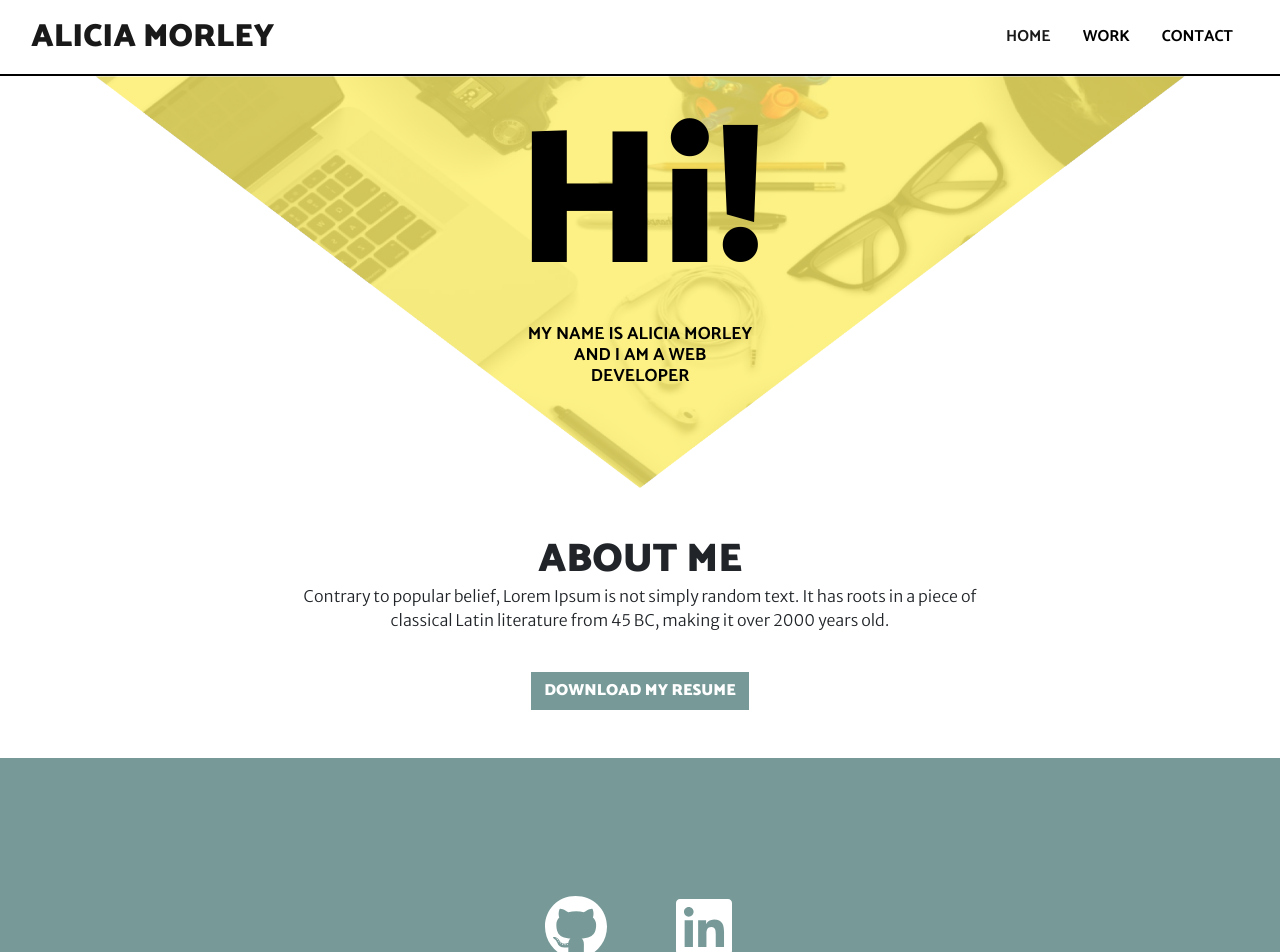
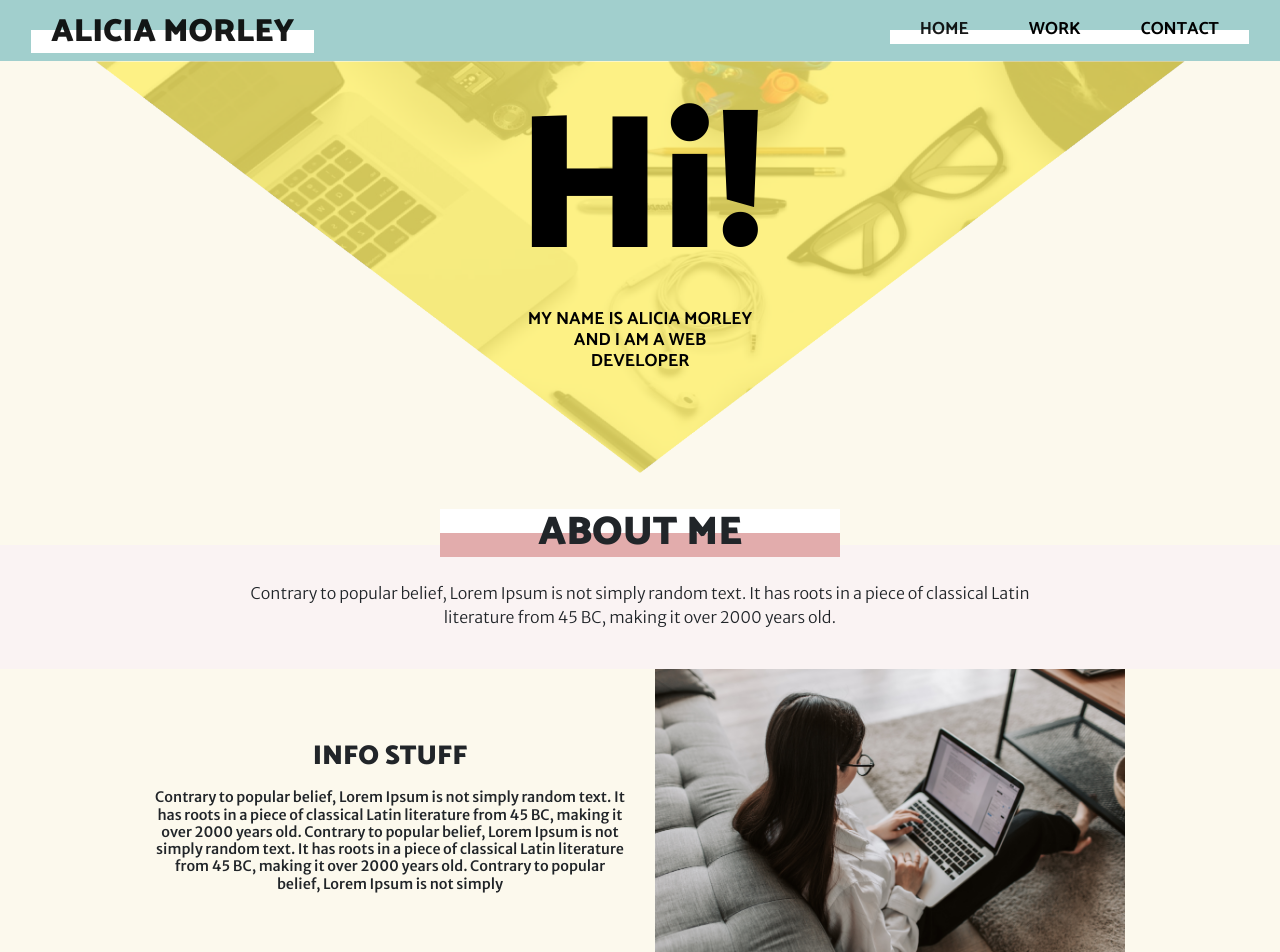
Before and after one commit to Alicia-M-M/alicia-morley-portfolio-site, a React (Create React App) app: page /home in a window 1280 px wide. Shown: the top 952 px of the page. Built offline with nearby package versions, Linux system fonts and the light colour scheme.

Commit message:
about-updates

```diff
--- a/src/App.css
+++ b/src/App.css
@@ -1,4 +1,5 @@
 body {
+  background-color: #FCF9ED;
   font-family:"Merriweather Sans";
   font-weight:300;
   margin:0px;
@@ -50,11 +51,18 @@ h5{
 /* HeaderComponent */
 
 .navbar{
-  border-bottom:solid 2px black;
+  background-color: #A1CFCD;
+  /* border-bottom:solid 2px black; */
 }
 
 .navbar-light .navbar-nav .nav-link{
+  font-family:"Catamaran";
+  font-weight:700;
+  font-size: 1.1rem;
   color:black;
+  background:linear-gradient(to bottom,  #A1CFCD 50%, #FFFFFF 50%);
+  max-height:45px;
+  padding:0 30px;
 }
 
 .navbar-light .navbar-toggler{
@@ -69,19 +77,32 @@ h5{
   transition:all 0.3s ease-in-out;
 }
 
-.nav-link{
-  font-family:"Catamaran";
-  font-weight:700;
-  font-size: 1rem;
-  color:black;
-}
-
 .navbar-brand {
   font-family:"Catamaran";
   font-weight:900;
   font-size: 1.5rem;
   color:black;
+  background:linear-gradient(to bottom,  #A1CFCD 50%, #FFFFFF 50%);
+  max-height:45px;
+  padding:0 20px
 }
+
+/* AboutComponent */
+
+.about-me-header{
+  margin-top:-36px;
+  background:linear-gradient(to bottom, #FFFFFF 50%, #E2ACAC 50%);
+  max-width: 400px;
+}
+
+.about-me-container{
+  background-color: #FAF3F3;
+}
+
+.about-info-styling{
+  max-width:1000px;
+}
+
 
 /* GraphicComponent */
 
@@ -95,7 +116,7 @@ h5{
   font-size: 1rem;
 }
 .hero-graphic-photo{
-  max-width:1893px;
+  max-width:1366px;
   position: relative;
   color:black;
 }
--- a/src/components/AboutComponent.js
+++ b/src/components/AboutComponent.js
@@ -2,15 +2,23 @@ import React from 'react';
 import { Button } from 'reactstrap';
 
 function About(props) {
+    const aboutCards = props.aboutInfo.map(aboutInfos => {
+        return (
+            <div key={aboutInfos.id}>
+                <RenderAboutCards aboutInfos={aboutInfos} />
+            </div>
+        )
+    });
 
     return (
-        <div id='about_id' className="container my-5">
-            <div classname="row">
-                <div className="col-8 text-center pb-4 mx-auto">
-                    <h2>ABOUT ME</h2>
+        <div className="container-fluid my-5">
+            <div className="row about-me-container">
+                <div className="col-12 col-md-8 text-center pb-4 mx-auto ">
+                    <h2 className="about-me-header mx-auto mb-4">ABOUT ME</h2>
                     <p>Contrary to popular belief, Lorem Ipsum is not simply random text. It has roots in a piece of classical Latin literature from 45 BC, making it over 2000 years old. </p>
                 </div>
             </div>
+            {aboutCards}
             <div className="row">
                 <div className="col-6 mx-auto text-center mx-auto">
                     <Button className="button-styling-green">DOWNLOAD MY RESUME</Button>
@@ -20,4 +28,25 @@ function About(props) {
     );
 }
 
-    export default About;
+function RenderAboutCards({ aboutInfos }) {
+
+    return (
+        <div className="row about-info-styling mx-auto pb-4">
+
+            <div className={`col-md-6 text-center${aboutInfos.id % 2 === 0 ? ' order-md-last' : ' order-sm-first'}`}>
+
+                <img width="100%" src={aboutInfos.img} alt={aboutInfos.imgheader} />
+            </div>
+            <div className="col-md-6 text-center align-self-center">
+                <h3 className="pt-3">
+                    {aboutInfos.imgheader}
+                </h3>
+                <h6 className="card-text py-3">
+                    {aboutInfos.imgtext}
+                </h6>
+            </div>
+        </div>
+    );
+}
+
+export default About;
--- a/src/components/GraphicComponent.js
+++ b/src/components/GraphicComponent.js
@@ -1,5 +1,6 @@
 import React from 'react';
-import About from './AboutComponent';
+// import About from './AboutComponent';
+
 
 function Graphic(props) {
     const graphic = props.hero.map(info => {
@@ -8,9 +9,9 @@ function Graphic(props) {
             <div key={info.id}>
                 <RenderHeroGraphicItem info={info} />
             </div>
-            <div>
+            {/* <div>
                 <About />
-            </div>
+            </div> */}
             </>
         )
     });
@@ -26,7 +27,7 @@ function Graphic(props) {
 function RenderHeroGraphicItem({ info }) {
     return (
         <div className="row mx-auto">
-            <div className="col-12 hero-graphic-photo mx-auto">
+            <div className="col-12 hero-graphic-photo mx-auto  mb-4">
                 <div className="colour-overlay">
                     <img width="100%" src={info.image} alt={info.title} />
                 </div>
--- a/src/components/HeaderComponent.js
+++ b/src/components/HeaderComponent.js
@@ -21,13 +21,13 @@ class Header extends Component {
 
     render() {
         return (
-            <Navbar light className="bg-white" sticky="top" expand="md">
+            <Navbar light sticky="top" expand="md">
                 <div className="container-fluid">
                     <NavbarBrand className="mr-auto" href="/home">ALICIA MORLEY</NavbarBrand>
                     <NavbarToggler onClick={this.toggleNav} />
                     <Collapse isOpen={this.state.isNavOpen} navbar>
                         <Nav navbar className="ml-auto" >
-                            <NavItem className="px-2">
+                            <NavItem >
                                 <NavLink className="nav-link" to="/home">
                                     HOME
                                     </NavLink>
@@ -35,19 +35,16 @@ class Header extends Component {
                                     HOME</a> */}
                             </NavItem>
                             {/* <NavItem>
-                                <NavLink className="nav-link" to="/about">
-                                    ABOUT
-                                    </NavLink> */}
-
-                                {/* <a href="#about_id">
-                                    ABOUT</a> */}
-                            {/* </NavItem> */}
-                            <NavItem className="px-2">
+                                <NavLink className="nav-link" to="/#"><a href="#about_id">
+                                    ABOUT</a>
+                                </NavLink>
+                            </NavItem> */}
+                            <NavItem >
                                 <NavLink className="nav-link" to="/work">
                                     WORK
                                 </NavLink>
                             </NavItem>
-                            <NavItem className="px-2">
+                            <NavItem >
                                 <NavLink className="nav-link" to="/contactus">
                                     CONTACT
                                 </NavLink>
--- a/src/components/MainComponent.js
+++ b/src/components/MainComponent.js
@@ -1,7 +1,7 @@
 import React, { Component } from 'react';
 import Header from './HeaderComponent';
 import Graphic from './GraphicComponent';
-// import About from './AboutComponent';
+import About from './AboutComponent';
 import Footer from './FooterComponent';
 import Work from './WorkComponent';
 import WorkInfo from './WorkInfoComponent';
@@ -13,7 +13,8 @@ import { TransitionGroup, CSSTransition } from 'react-transition-group';
 const mapStateToProps = state => {
     return {
         examples: state.examples,
-        hero: state.hero
+        hero: state.hero,
+        aboutInfo: state.aboutInfo
     };
 };
 
@@ -29,14 +30,14 @@ class Main extends Component {
             );
         }
 
-        // const MainPage = () => {
-        //     return (
-        //         <div>
-        //             <Graphic hero={this.props.hero} />
-        //             <About />
-        //         </div>
-        //     );
-        // };
+        const MainPage = () => {
+            return (
+                <div>
+                    <Graphic hero={this.props.hero} />
+                    <About aboutInfo={this.props.aboutInfo}/>
+                </div>
+            );
+        };
 
 
         return (
@@ -45,8 +46,9 @@ class Main extends Component {
                 <TransitionGroup>
                     <CSSTransition key={this.props.location.key} classNames="page" timeout={300}>
                         <Switch>
-                        <Route exact path='/home' render={() => <Graphic hero={this.props.hero} />} />
+                        {/* <Route exact path='/home' render={() => <Graphic hero={this.props.hero} />} /> */}
                             {/* <Route exact path='/about' component={MainPage} /> */}
+                            <Route exact path='/home' component={MainPage} />
                             <Route exact path='/work' render={() => <Work examples={this.props.examples} />} />
                             <Route path='/work/:exampleId' component={WorkMatchClick} />
                             <Route exact path='/contactus' component={Contact} />
--- a/src/components/WorkComponent.js
+++ b/src/components/WorkComponent.js
@@ -53,7 +53,7 @@ function RenderWorkCardItem({ example }) {
 function Work(props) {
     const work = props.examples.map(example => {
         return (
-            <div key={example.id} className="col-md-6 pb-4">
+            <div key={example.id} className="col-md-6 col-sm-12 pb-4 work-card-direction">
                 <RenderWorkCardItem example={example} />
             </div>
         )
--- a/src/redux/reducer.js
+++ b/src/redux/reducer.js
@@ -1,9 +1,11 @@
 import { EXAMPLES } from '../shared/examples';
 import { HERO } from '../shared/hero';
+import { ABOUTINFO } from '../shared/aboutInfo';
 
 export const initialState = {
     examples: EXAMPLES,
-    hero: HERO
+    hero: HERO,
+    aboutInfo: ABOUTINFO
 };
 
 export const Reducer = (state = initialState, action) => {
--- /dev/null
+++ b/src/shared/aboutInfo.js
@@ -0,0 +1,18 @@
+export const ABOUTINFO = [
+    // {
+    //     header: "ABOUT ME",
+    //     subHeader: "Contrary to popular belief, Lorem Ipsum is not simply random text. It has roots in a piece of classical Latin literature from 45 BC, making it over 2000 years old."
+    // },
+    {
+        id: 0,
+        img: "/assets/images/about-image-1.png",
+        imgheader: "INFO STUFF",
+        imgtext: "Contrary to popular belief, Lorem Ipsum is not simply random text. It has roots in a piece of classical Latin literature from 45 BC, making it over 2000 years old. Contrary to popular belief, Lorem Ipsum is not simply random text. It has roots in a piece of classical Latin literature from 45 BC, making it over 2000 years old. Contrary to popular belief, Lorem Ipsum is not simply",
+    },
+    {
+        id: 1,
+        img: "/assets/images/about-image-2.png",
+        imgheader: "INFO STUFF",
+        imgtext: "Contrary to popular belief, Lorem Ipsum is not simply random text. It has roots in a piece of classical Latin literature from 45 BC, making it over 2000 years old. Contrary to popular belief, Lorem Ipsum is not simply random text. It has roots in a piece of classical Latin literature from 45 BC, making it over 2000 years old. Contrary to popular belief, Lorem Ipsum is not simply"
+    }
+]
```
Also changed, not shown: public/assets/images/about-image-1.png (added), public/assets/images/about-image-2.png (added).
